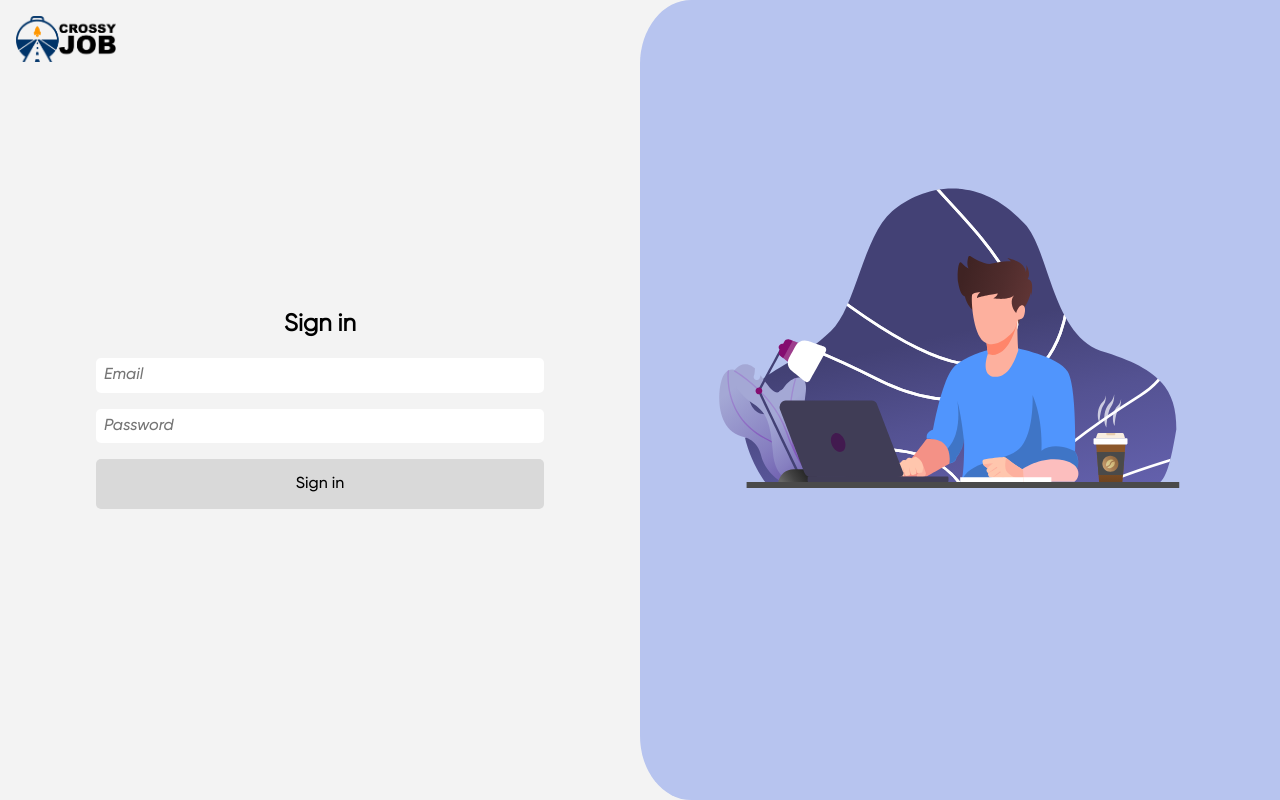
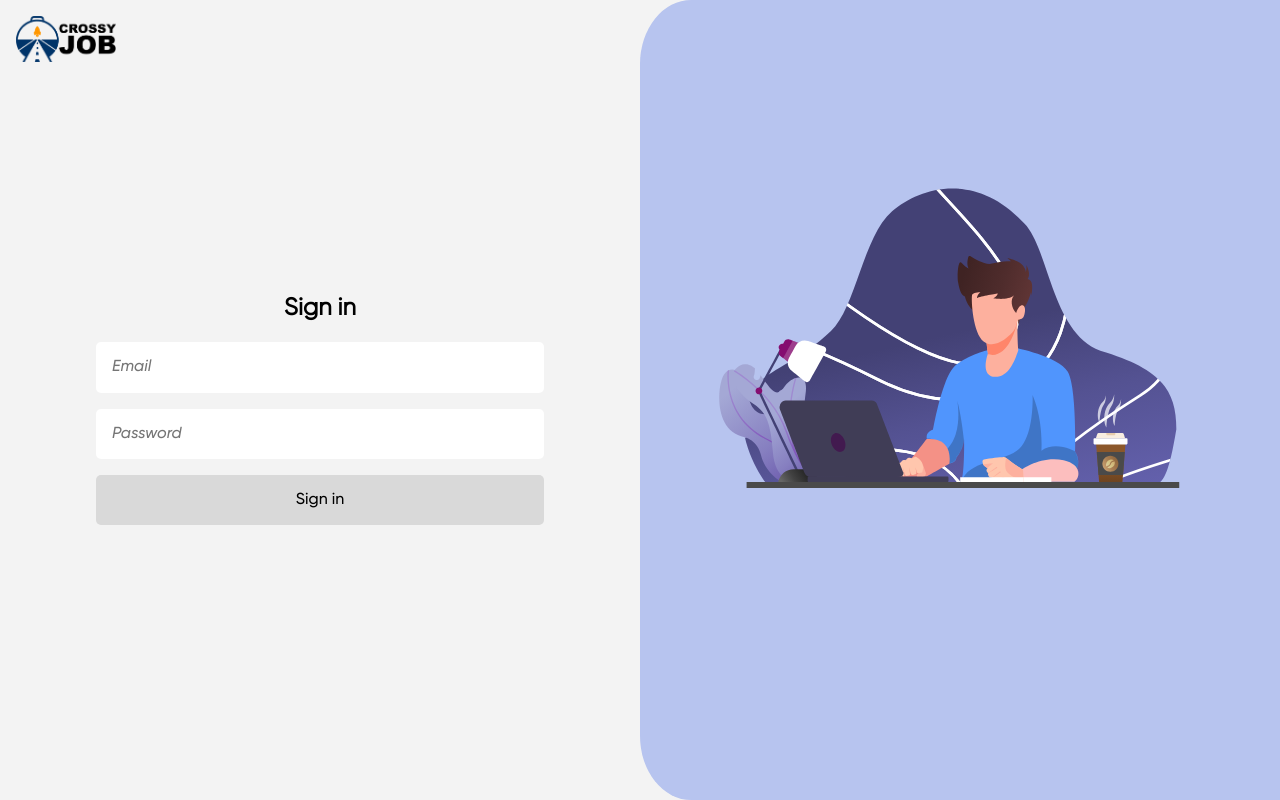
Before and after one commit to CrossyJob-YNOV/CrossyJob-Front, a Nuxt app: page /login in a window 1280 px wide. Built offline with nearby package versions, Linux system fonts and the light colour scheme.

Commit message:
feat(login): add padding to input

```diff
--- a/assets/style/main.scss
+++ b/assets/style/main.scss
@@ -29,7 +29,7 @@ input {
   width: 100%;
   border: 0px;
   outline: 0;
-  padding: 0.5em;
+  padding: 1em;
   border-radius: 5px;
   box-sizing: border-box;
 
--- a/pages/login.vue
+++ b/pages/login.vue
@@ -97,7 +97,7 @@ h2 {
       width: 100%;
       border: 0px;
       outline: 0;
-      padding: 0.5em;
+      padding: 1em;
       border-radius: 5px;
       box-sizing: border-box;
 
```
